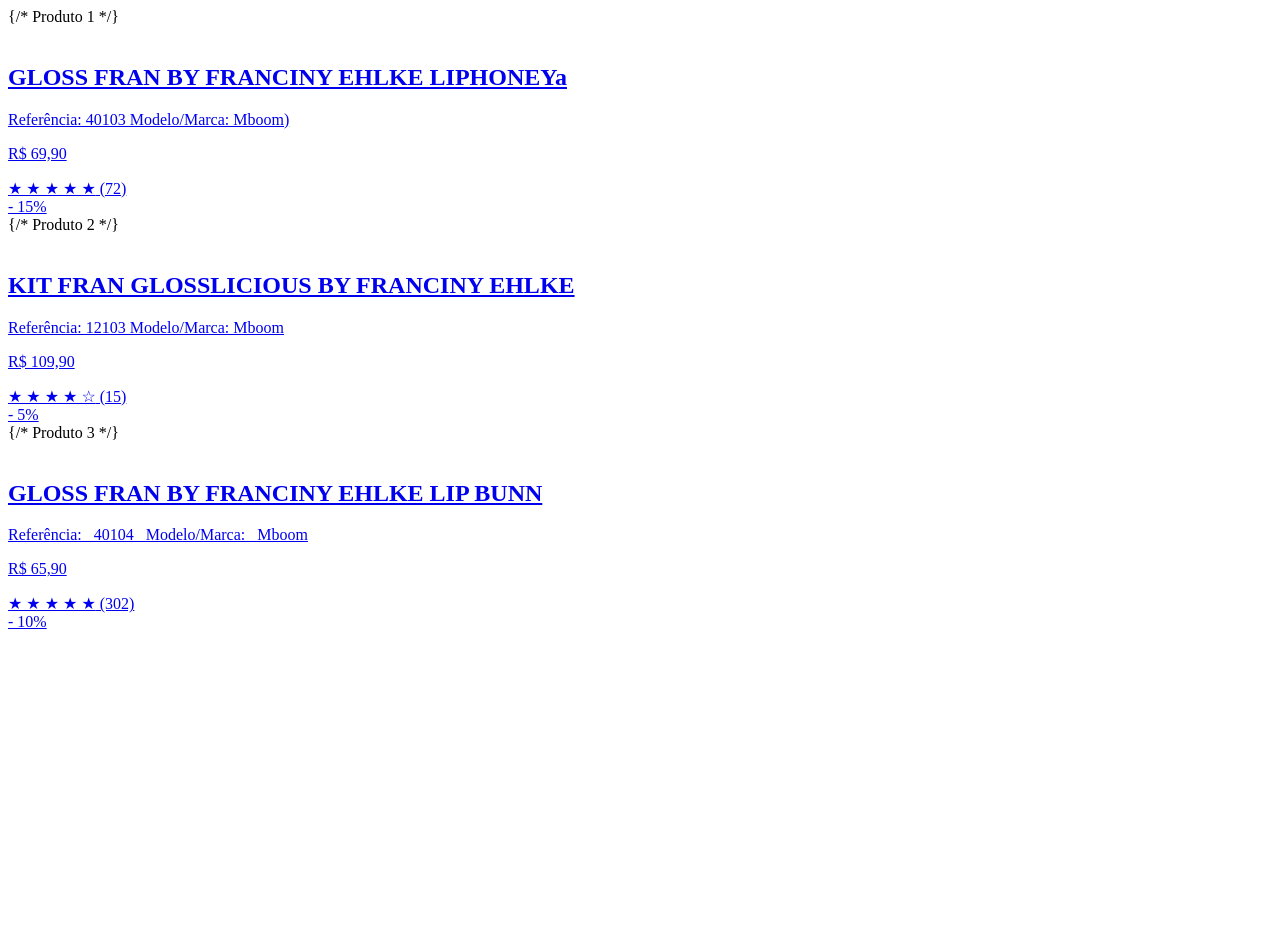
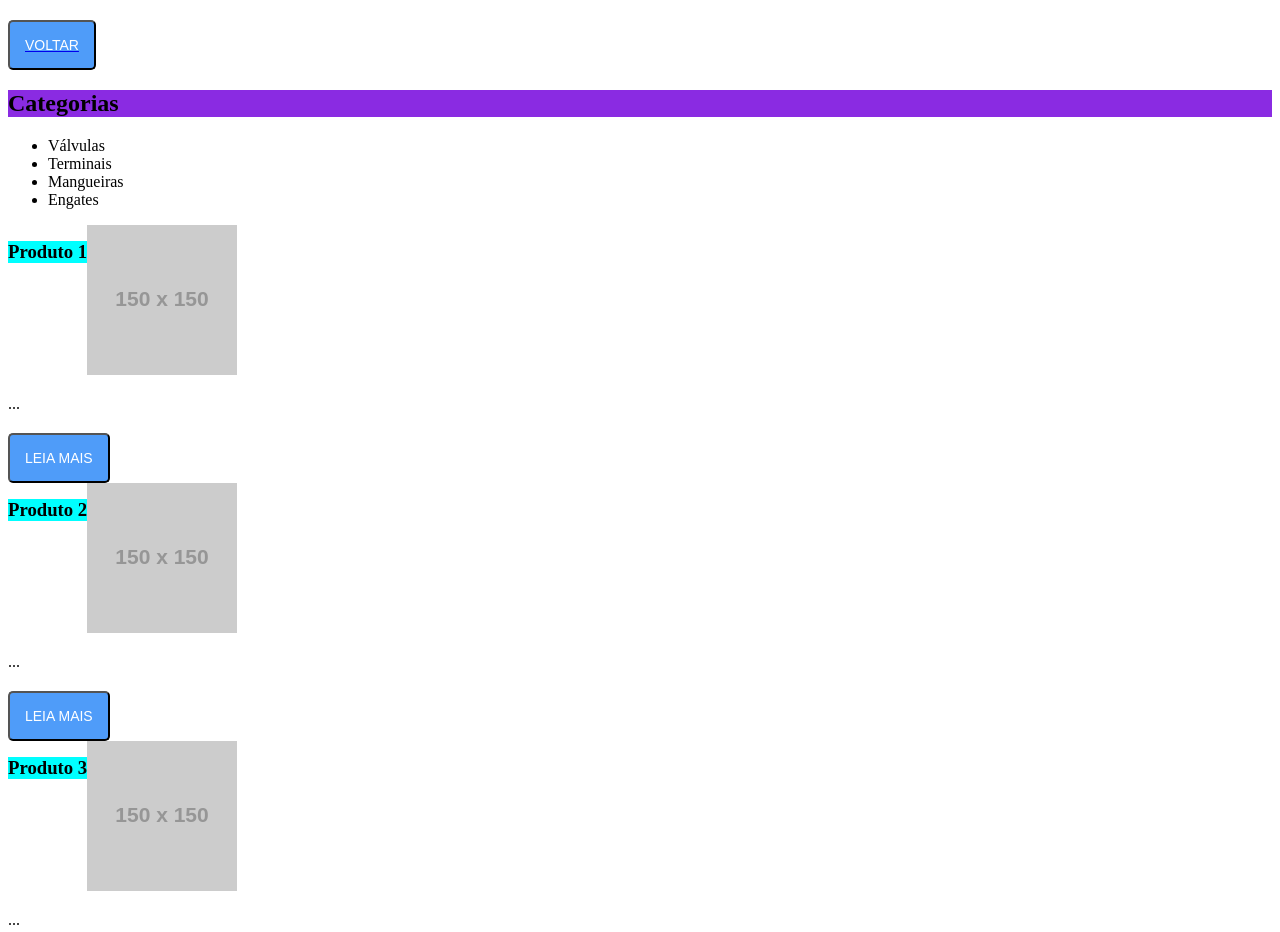
Before and after one commit to 38041/TCC1, a plain HTML site: page serviços.html in a window 1280 px wide. Shown: the top 932 px of the page. Before the commit the page ends 800 px from the top, so only its background shows below. Drawn offline with Linux system fonts and the light colour scheme; placeholder pictures from the web are drawn by us.

Commit message:
Add files via upload

```diff
--- a/contato.css
+++ b/contato.css
@@ -14,3 +14,22 @@ body {
     border: 0;
     border-radius: 10px;
 }
+body {
+    background: rgb(223, 223, 224);
+    background-position: center;
+    background-size: cover;
+    background-attachment: fixed;
+}
+
+/*alinhamento do botão*/
+button{
+    color: rgb(255, 255, 255);
+    display: flex;
+    padding: 15px;
+    background-color: #4f9cf9;
+    border-radius: 5px;
+    margin-top: 20px;
+    text-transform: uppercase;
+    font-size: 14px;
+    display: block;
+}
--- a/index.html
+++ b/index.html
@@ -3,7 +3,7 @@
 <head>
     <meta charset="UTF-8">
     <meta name="viewport" content="width=device-width, initial-scale=1.0">
-    <link rel="stylesheet" href="./css/style.css">
+    <link rel="stylesheet" href="./style.css">
     <link rel="stylesheet" href="https://cdnjs.cloudflare.com/ajax/libs/font-awesome/4.7.0/css/font-awesome.css" integrity="sha512-5A8nwdMOWrSz20fDsjczgUidUBR8liPYU+WymTZP1lmY9G6Oc7HlZv156XqnsgNUzTyMefFTcsFH/tnJE/+xBg==" crossorigin="anonymous" referrerpolicy="no-referrer" />
     <title>Website</title>
 </head>
@@ -12,7 +12,7 @@
         <div class="container">
             <nav>
                 <a href="index.html">
-                    <img src="img/logo.png" alt="Logo">
+                    <img src="/logo.png" alt="Logo">
                 </a>
                     <ul class="ul">
                         <a href="index.html">Home</a>
@@ -39,7 +39,7 @@
                 <a href="contato.html" class="btn">Entrar em contato</a>
             </div>
             <div class="faca-orcamento-img">
-                <img src="./img/img-1.png" alt="">
+                <img src="./img-1.png" alt="">
             </div>
         </div>
     </section>
--- /dev/null
+++ b/serviço.css
@@ -0,0 +1,22 @@
+button{
+    color: rgb(255, 255, 255);
+    display: flex;
+    padding: 15px;
+    background-color: #4f9cf9;
+    border-radius: 5px;
+    margin-top: 20px;
+    text-transform: uppercase;
+    font-size: 14px;
+    display: block;
+}
+h2{
+   background-color: blueviolet;
+}
+
+h3{
+    background-color: aqua;
+    float: left;
+    margin-top: 2vh;
+
+
+}
--- a/serviços.html
+++ b/serviços.html
@@ -3,46 +3,94 @@
 <head>
     <meta charset="UTF-8">
     <meta name="viewport" content="width=device-width, initial-scale=1.0">
-    <link rel="stylesheet" href="index.html">
-    <title>Document</title>
+    <link rel="stylesheet" href="serviço.css">
+
+    <title>Serviço</title>
+    <a href="index.html">
+      <button>Voltar</button>
+    </a>
 
 </head>
 <body>
-   {/* Produto 1 */}
-          <a href="#" className="link-card">
-            <div className="card">
-              <img src={Cjoa} alt="" className="img-card" />
-              <h2 className="titulo-card">GLOSS FRAN BY FRANCINY EHLKE LIPHONEYa</h2>
-              <p className="desc">Referência:   40103  Modelo/Marca:  Mboom)</p>
-              <p className="preco">R$ 69,90</p>
-              <div className="avaliacao"> <span>★ ★ ★ ★ ★</span> (72)</div>
-              <div className="off">- 15%</div>
-            </div>
-          </a>
+  <!-- MENU LATERAL -->
+  <aside class="sidebar">
+    <h2>Categorias</h2>
+    <ul>
+      <li>Válvulas</li>
+      <li>Terminais</li>
+      <li>Mangueiras</li>
+      <li>Engates</li>
+    </ul>
+  </aside> <!--menu lateral-->
+
+  <!-- PRODUTOS -->
+  <main class="produtos">
+
+    <div class="card">
+      <img src="https://via.placeholder.com/150">
+      <h3>Produto 1</h3>
+      <p>...</p>
+      <button>Leia mais</button>
+    </div>
+
+    <div class="card">
+      <img src="https://via.placeholder.com/150">
+      <h3>Produto 2</h3>
+      <p>...</p>
+      <button>Leia mais</button>
+    </div>
+
+    <div class="card">
+      <img src="https://via.placeholder.com/150">
+      <h3>Produto 3</h3>
+      <p>...</p>
+      <button>Leia mais</button>
+    </div>
 
 
-          {/* Produto 2 */}
-          <a href="#" className="link-card">
-            <div className="card">
-              <img src={Carmy} alt="" className="img-card" />
-              <h2 className="titulo-card">KIT FRAN GLOSSLICIOUS BY FRANCINY EHLKE</h2>
-              <p className="desc">Referência:   12103 Modelo/Marca:   Mboom</p>
-              <p className="preco">R$ 109,90</p>
-              <div className="avaliacao"> <span>★ ★ ★ ★ ☆</span> (15)</div>
-              <div className="off">- 5%</div>
-            </div>
-          </a>
+    <div class="card">
+      <img src="https://via.placeholder.com/150">
+      <h3>Produto 4</h3>
+      <p>...</p>
+      <button>Leia mais</button>
+    </div>
 
-          {/* Produto 3 */}
-          <a href="#" className="link-card">
-            <div className="card">
-              <img src={Curs} alt="" className="img-card" />
-              <h2 className="titulo-card">GLOSS FRAN BY FRANCINY EHLKE LIP BUNN</h2>
-              <p className="desc">Referência:   40104   Modelo/Marca:   Mboom</p>
-              <p className="preco">R$ 65,90</p>
-              <div className="avaliacao"> <span>★ ★ ★ ★ ★</span> (302)</div>
-              <div className="off">- 10%</div>
-            </div>
-          </a>
+    <div class="card">
+      <img src="https://via.placeholder.com/150">
+      <h3>Produto 5</h3>
+      <p>...</p>
+      <button>Leia mais</button>
+    </div>
+
+    <div class="card">
+      <img src="https://via.placeholder.com/150">
+      <h3>Produto 6</h3>
+      <p>...</p>
+      <button>Leia mais</button>
+    </div>
+
+
+    <div class="card">
+      <img src="https://via.placeholder.com/150">
+      <h3>Produto 7</h3>
+      <p>...</p>
+      <button>Leia mais</button>
+    </div>
+
+    <div class="card">
+      <img src="https://via.placeholder.com/150">
+      <h3>Produto 8</h3>
+      <p>...</p>
+      <button>Leia mais</button>
+    </div>
+
+    <div class="card">
+      <img src="https://via.placeholder.com/150">
+      <h3>Produto 9</h3>
+      <p>...</p>
+      <button>Leia mais</button>
+    </div>
+
+
 </body>
 </html>
--- /dev/null
+++ b/sobre.css
@@ -0,0 +1,20 @@
+button{
+    color: rgb(255, 255, 255);
+    display: flex;
+    padding: 15px;
+    background-color: #4f9cf9;
+    border-radius: 5px;
+    margin-top: 20px;
+    text-transform: uppercase;
+    font-size: 14px;
+    display: block;
+}
+h1{
+    background-color: aqua;
+}
+h2{
+    background-color: blueviolet;
+}
+h3{
+    background-color: #4f9cf9;
+}
```
Also changed, not shown: contato.html (+5 -6 lines), sobre.html (added, +22 -0 lines).
